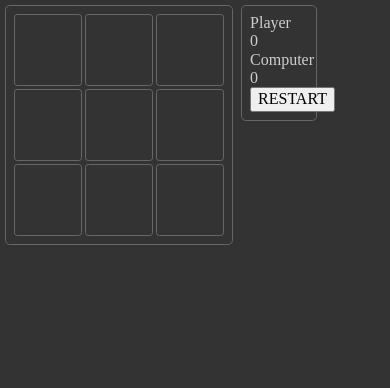
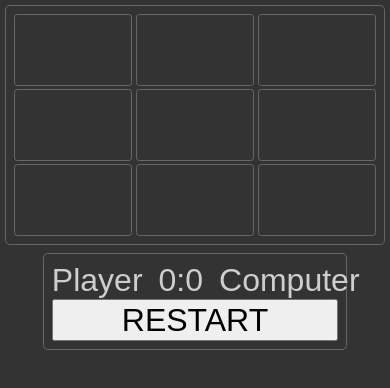
Before and after one commit to lizwe-mac/tictac, a plain HTML site: page index.html in a window 390 px wide. Drawn offline with Linux system fonts and the light colour scheme.

Commit message:
add media queries

```diff
--- a/css/style.css
+++ b/css/style.css
@@ -24,6 +24,7 @@
 body {
   background: #333;
   padding: 0.3rem;
+  font-family: sans-serif;
 }
 
 
@@ -58,7 +59,45 @@ body {
   text-align: center;
   font-size: 4rem;
 }
+@media screen and (max-width: 600px) {
+  body{
+    display: flex;
+    flex-direction: column;
+    gap: 0.5rem;
+  }
+  .gameboard{
+    width: 100%;
+    /* height: auto; */
+  }
+  .scoreboard{
+    width: 80%;
+    margin: auto;
+    display: flex;
+    flex-direction: column;
 
+  }
+  .scoreboard *{
+    /* outline: 1px solid red; */
+    font-size: 2rem;
+
+  }
+  .score {
+    display: flex;
+    gap: 1rem;
+    font-size: 2rem;
+  }
+
+  .playerscore{
+    display: flex;
+  }
+  .player {
+    /* margin-right: auto; */
+  }
+  .dash *{
+    padding: 0;
+    margin: 0;
+  }
+}
 /******************************************
 /* ADDITIONAL STYLES
 /*******************************************/
--- a/index.html
+++ b/index.html
@@ -25,14 +25,18 @@
 			<div class="pos_9 box"></div>
 		</section>
 		<section class="scoreboard">
-			<div class="player">
-				<div class="player_name">Player</div>
-				<div class="player_score">0</div>
-			</div>
-			<div class="computer">
-				<div class="computer_name">Computer</div>
-				<div class="computer_score">0</div>
+			<div class="playerscore">
+				<div class="player score">
+					<div class="player_name">Player</div>
+					<div class="player_score">0</div>
+				</div>
+				<div class="dash"><p>:</p></div>
+				<div class="computer score">
+					<div class="computer_score">0</div>
+					<div class="computer_name">Computer</div>
 
+
+				</div>
 			</div>
 			<button class="start">RESTART</button>
 			<div class="message"></div>
```
